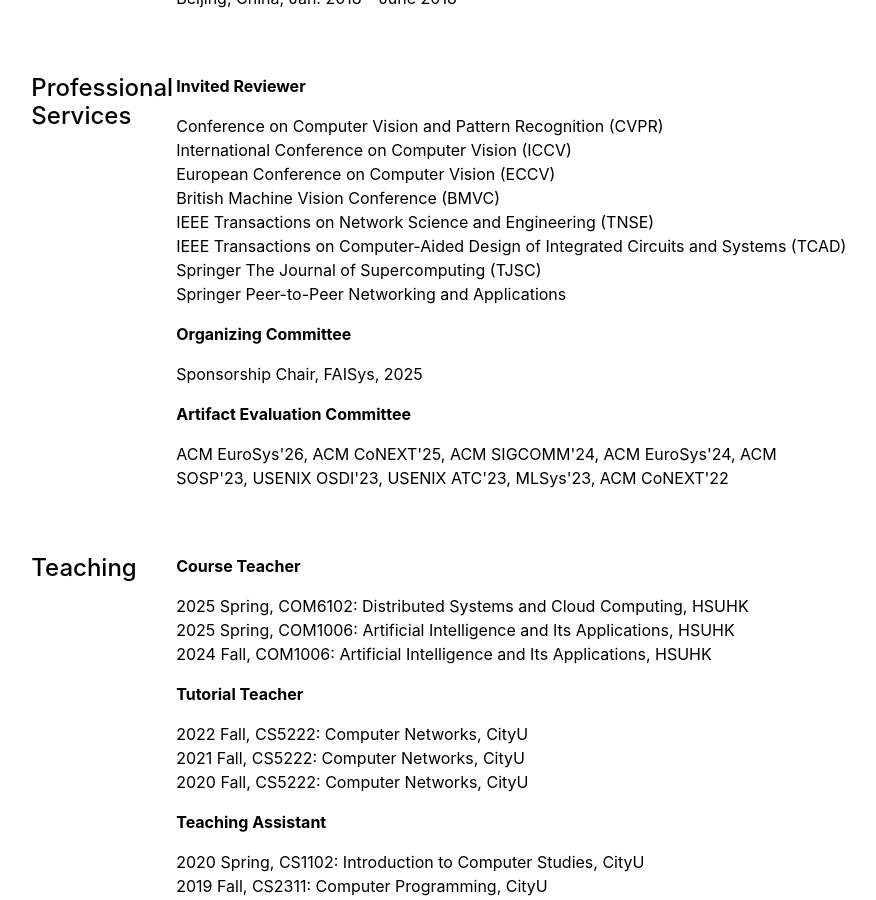
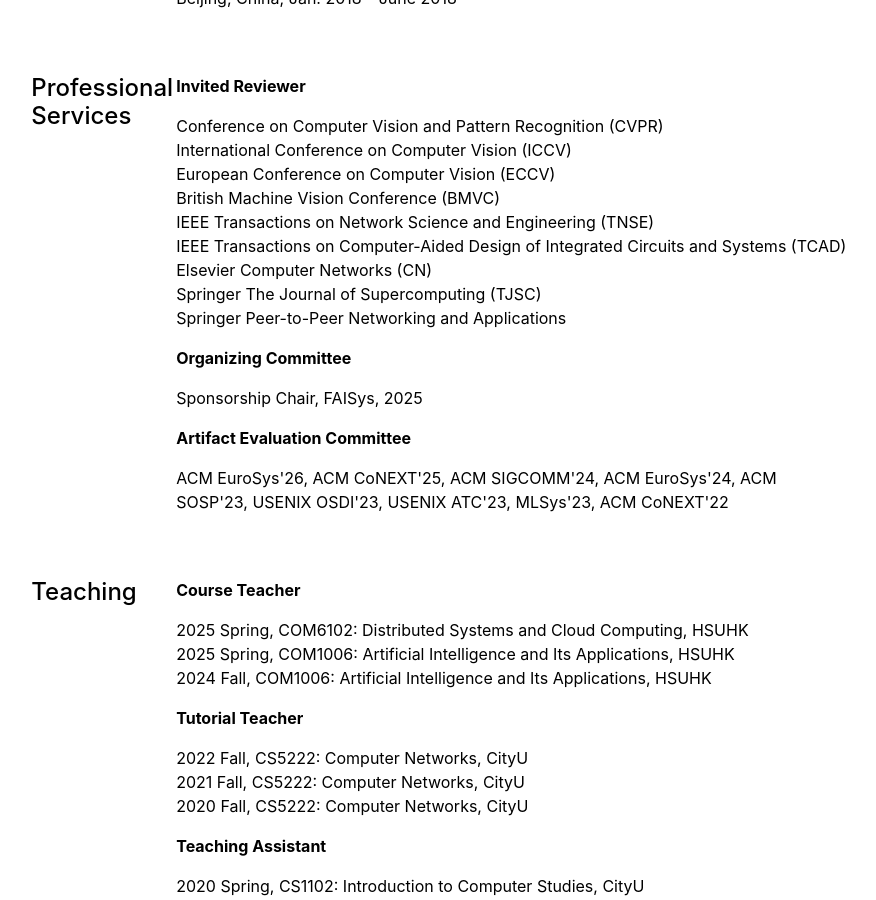
Before and after one commit to kanonjz/academic, a Jekyll site: the page built from cv.md, in a window 1280 px wide and 900 px high, scrolled down 1094 px. Shown: the whole window, without its empty margins (198-1074 px from the left). Built offline with Jekyll 4.4.1, drawn with Linux system fonts in a browser that asks for light colours.

Commit message:
update service

```diff
--- a/_data/cv/service.yml
+++ b/_data/cv/service.yml
@@ -5,6 +5,7 @@
   British Machine Vision Conference (BMVC)</br>
   IEEE Transactions on Network Science and Engineering (TNSE)</br>
   IEEE Transactions on Computer-Aided Design of Integrated Circuits and Systems (TCAD)</br>
+  Elsevier Computer Networks (CN)</br>
   Springer The Journal of Supercomputing (TJSC)</br>
   Springer Peer-to-Peer Networking and Applications
   '
```
